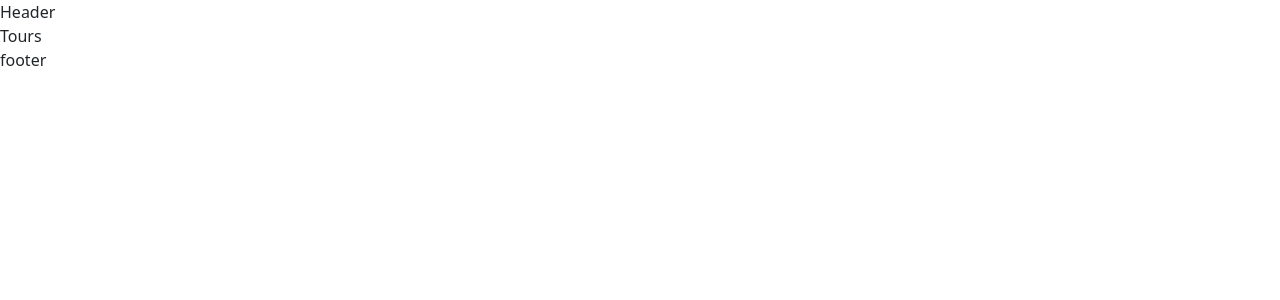
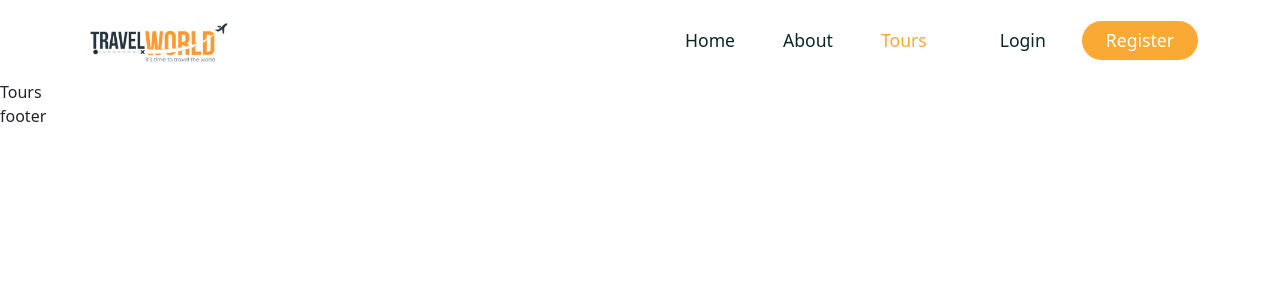
Before and after one commit to Joseph-muigai/LetsTravel, a React (Create React App) app in the folder frontend/: page /tours in a window 1280 px wide. Shown: the top 300 px of the page. Built offline with nearby package versions, Linux system fonts and the light colour scheme; a web font is replaced by a local one.

Commit message:
create the header(including the navigation links)

```diff
--- /dev/null
+++ b/frontend/src/components/Header/Header.css
@@ -0,0 +1,40 @@
+.header {
+  width: 100%;
+  height: 80px;
+  line-height: 80px;
+}
+.logo img {
+  width: 30%;
+}
+.menu {
+  margin-bottom: 0;
+}
+.nav__item a {
+  text-decoration: none;
+  color: var(--heading-color);
+  font-weight: 500;
+  font-size: 1.1rem;
+}
+.nav__item a:hover {
+  color: inherit;
+}
+.nav__item a.active__link {
+  color: var(--secondary-color);
+}
+.mobile__menu {
+  font-size: 1.3rem;
+  color: var(--heading-color);
+  cursor: pointer;
+  display: none;
+}
+.sticky__header {
+  width: 100%;
+  height: 80px;
+  line-height: 80px;
+  background-color: #fff;
+  position: sticky;
+  top: 0;
+  left: 0;
+  box-shadow: 3px 3px 8px -3px #ddd;
+  z-index: 999;
+}
--- a/frontend/src/components/Header/Header.jsx
+++ b/frontend/src/components/Header/Header.jsx
@@ -1,7 +1,70 @@
 import React from "react";
+import { Container, Row, Button } from "reactstrap";
+import { NavLink, Link } from "react-router-dom";
+import logo from "../../assets/images/logo.png";
+import "./Header.css";
+const Header = () => {
+  const nav_links = [
+    {
+      path: "/home",
+      display: "Home",
+    },
 
-const Header = () => {
-  return <div>Header</div>;
+    {
+      path: "/about",
+      display: "About",
+    },
+    {
+      path: "/tours",
+      display: "Tours",
+    },
+  ];
+  return (
+    <header className="header">
+      <Container>
+        <Row>
+          <div className="nav__wrapper d-flex align-items-center justify-content-between">
+            {/* ------Logo------ */}
+            <div className="logo">
+              <img src={logo} alt="travel the world" />
+            </div>
+            {/* ------Logo End------ */}
+            {/* ------menu------- */}
+            <div className="navigation">
+              <ul className="menu d-flex align-items-center gap-5">
+                {nav_links.map((item, index) => (
+                  <li className="nav__item" key={index}>
+                    <NavLink
+                      to={item.path}
+                      className={(navClass) =>
+                        navClass.isActive ? "active__link" : ""
+                      }
+                    >
+                      {item.display}
+                    </NavLink>
+                  </li>
+                ))}
+              </ul>
+            </div>
+            {/* ------menu End------- */}
+            <div className="nav__right d-flex align-items-center gap-4">
+              <div className="nav__btns d-flex align-items-center gap-4">
+                <Button className="btn secondary__btn">
+                  <Link to="/login">Login</Link>{" "}
+                </Button>
+                <Button className="btn primary__btn">
+                  <Link to="/register">Register</Link>{" "}
+                </Button>
+              </div>
+              <span className="mobile__menu">
+                <i class="ri-menu-line"></i>
+              </span>
+            </div>
+          </div>
+        </Row>
+      </Container>
+    </header>
+  );
 };
 
 export default Header;
```
